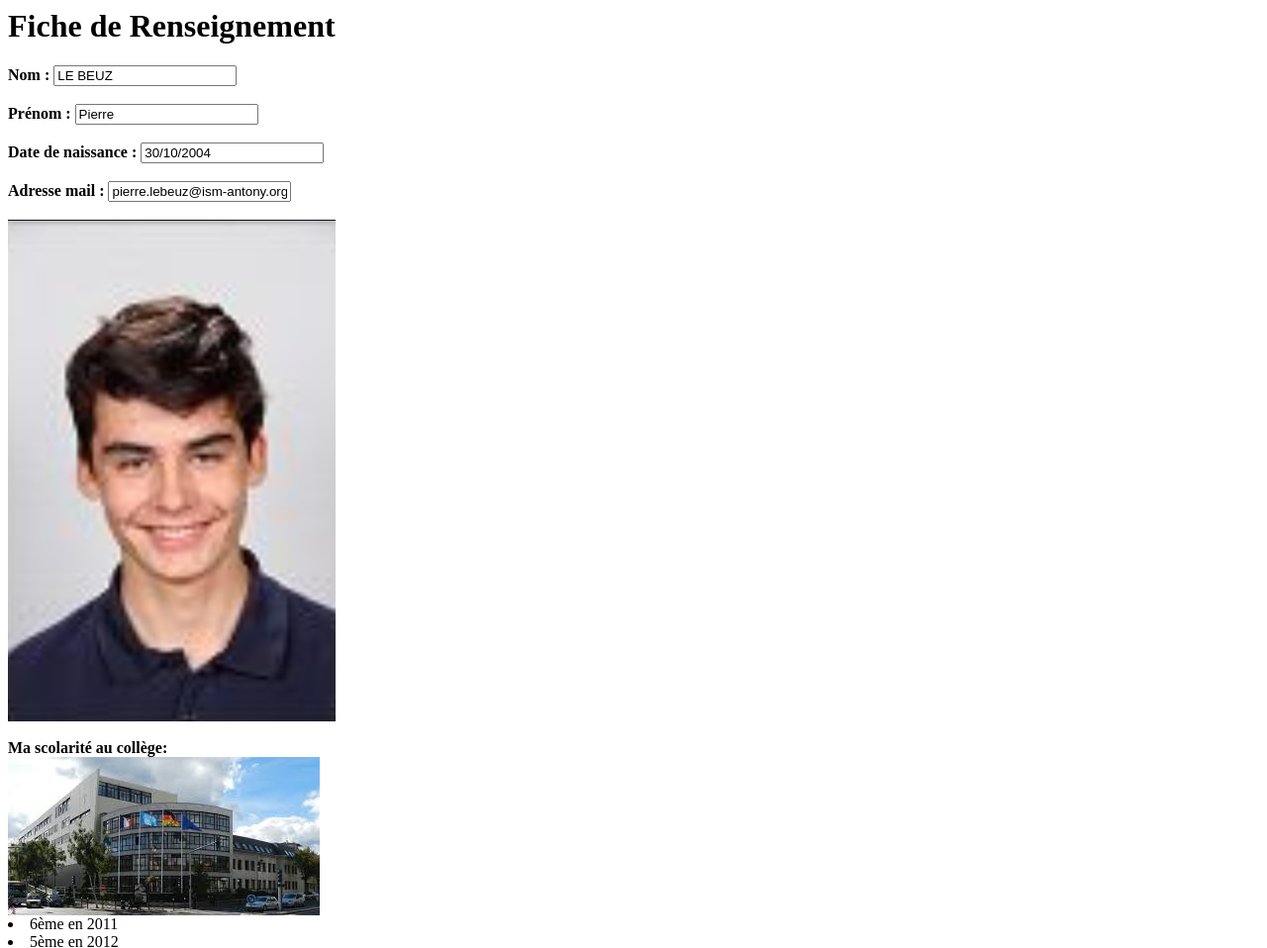
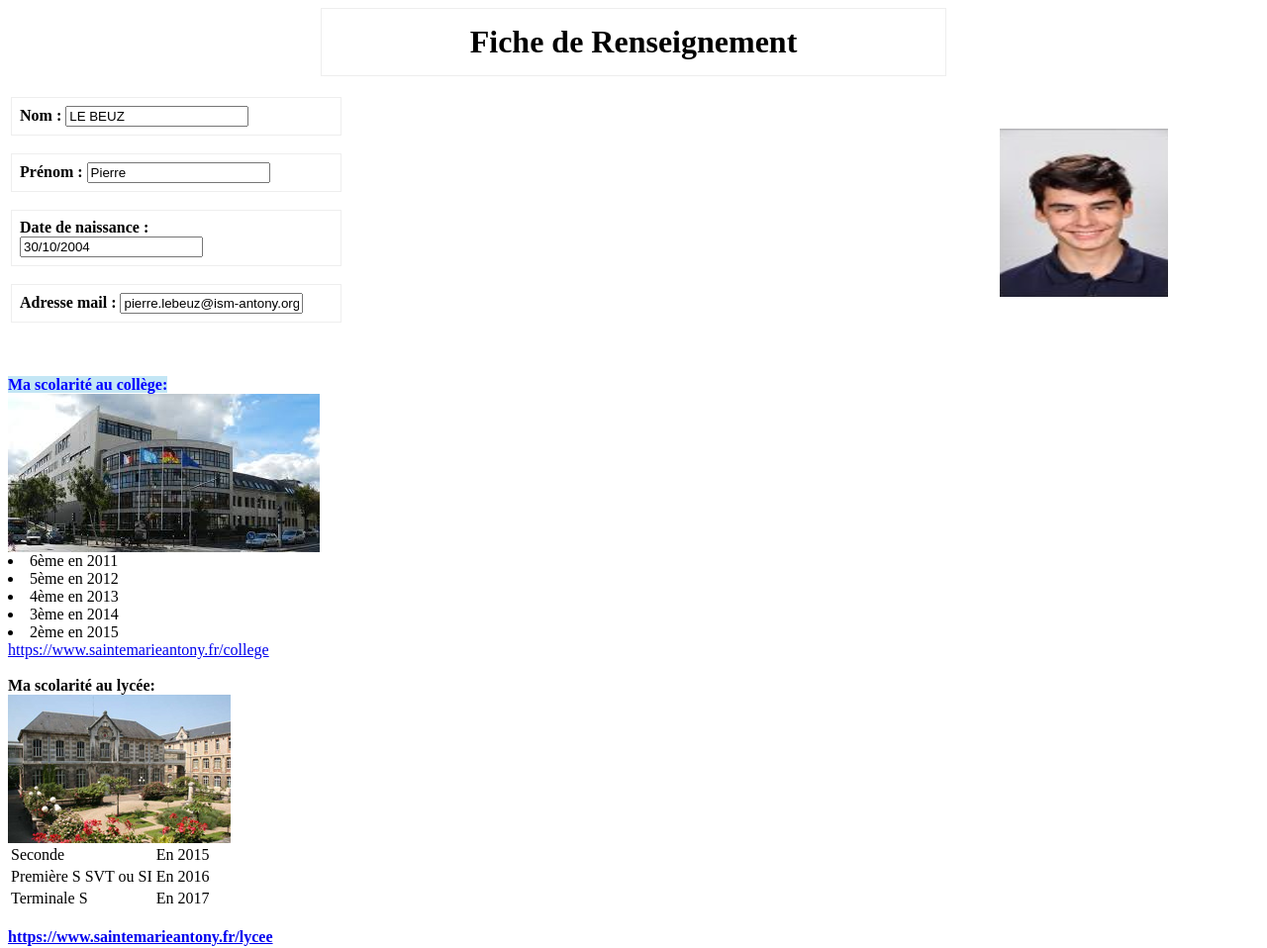
Before and after one commit to pierrelbism/monsite, a plain HTML site: page index.html in a window 1280 px wide. Shown: the top 958 px of the page at 99% size. Drawn offline with Linux system fonts and the light colour scheme.

Commit message:
Update style.css

```diff
--- a/style.css
+++ b/style.css
@@ -1,9 +1,33 @@
-body{
-    margin: none;
-    padding: none;
+*{}
+
+.titre{
+    border-style: groove;
+	border-width: 1px;
+	margin-left: 25%;
+	margin-right: 25%;
+	padding: 15px;
+	text-align: center;
 }
 
-table
-{
-    border-collapse: collapse;
+.identité{
+    border-style: groove;
+	border-width: 1px;
+    margin-left: 3px;
+    margin-right: 0px;
+    padding: 8px;
+    width: 25%;
+	text-align: left;
 }
+
+.photo{
+    position: absolute;
+    top : 130px;
+    right: 100px;
+    height: 170px;
+    width: 170px;
+}
+
+.college{
+    color: blue;
+    background-color: rgba(135,206,235, 0.5);
+}
```
